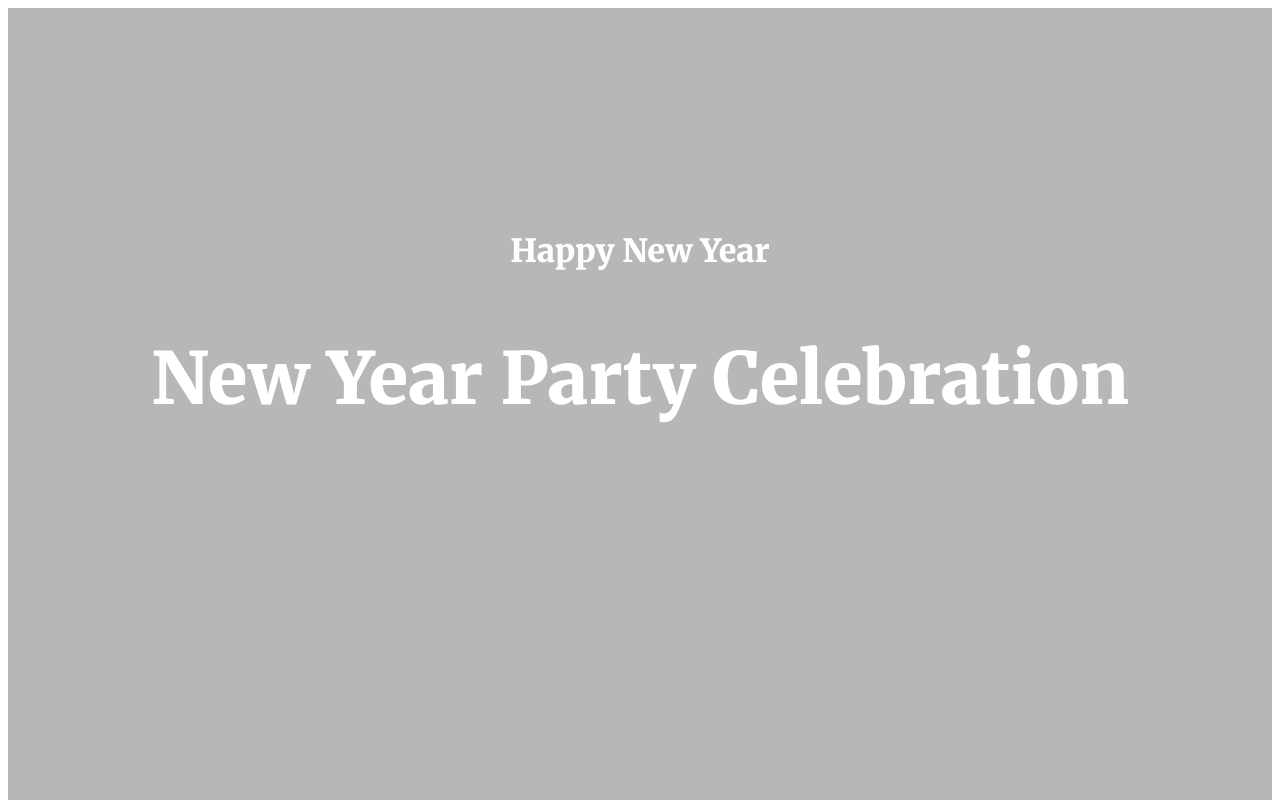
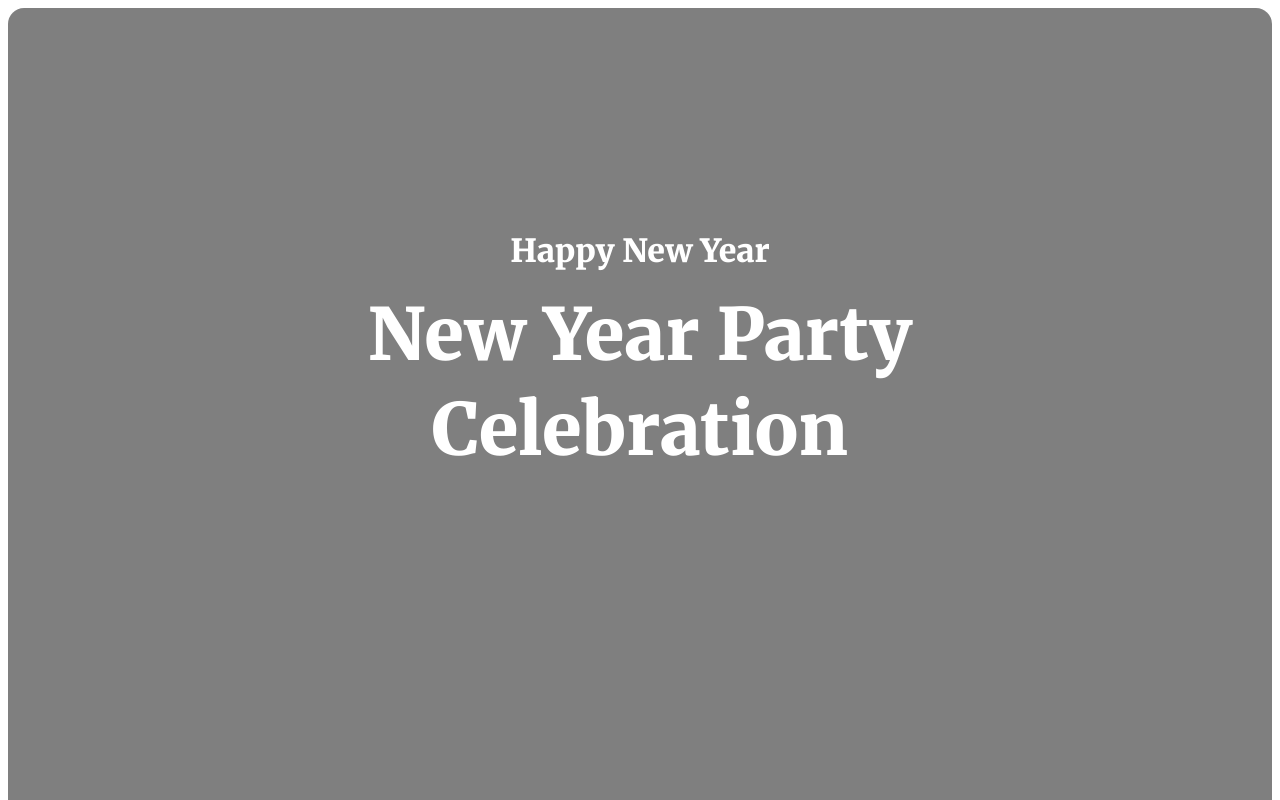
Before and after one commit to Ahsan-Tapadar/Assignment-1-v-2, a plain HTML site: page Index.html in a window 1280 px wide. Shown: the top 800 px of the page. Drawn offline with Linux system fonts and the light colour scheme.

Commit message:
added bopdy for second section

```diff
--- a/Index.html
+++ b/Index.html
@@ -19,14 +19,13 @@
         <div class="image">
             <div class="image-overlay">
                 <h5 class="banner-caption">Happy New Year</h5>
-                <h2 class="banner-title">New Year Party Celebration</h2>
+                <h2 class="banner-title">New Year Party <br>Celebration</h2>
             </div>
         </div>
     </div>
 
     <!-- Main section start from here -->
     <main>
-
 
     </main>
 
--- a/style/Assignment.css
+++ b/style/Assignment.css
@@ -9,6 +9,7 @@
     font-style: normal;
     font-weight: 400;
     line-height: normal;
+    margin-bottom: 0px;
 }
 
 .banner-title {
@@ -19,6 +20,9 @@
     font-style: normal;
     font-weight: 900;
     line-height: 95px;
+    align-items: center;
+    justify-content: center;
+    margin-top: 16px;
 }
 
 .image {
@@ -28,18 +32,22 @@
     background-size: cover;
     background-image: url(../B9A1-New-Year-New-Mission/resources/Banner\ Image.png);
     border-radius: 16px;
-
 }
 
 .image-overlay {
     width: 100%;
     height: 100vh;
-    background-color: rgba(0, 0, 0, 0.281);
+    background-color: rgba(0, 0, 0, 0.5);
     justify-content: center;
     align-items: center;
     padding-top: 170px;
     padding-bottom: 170px;
+    border-radius: 16px;
 }
+
+.banner {
+    width: 100%;
+    height: 600px;
 
 /* Main Styles */
 
```
